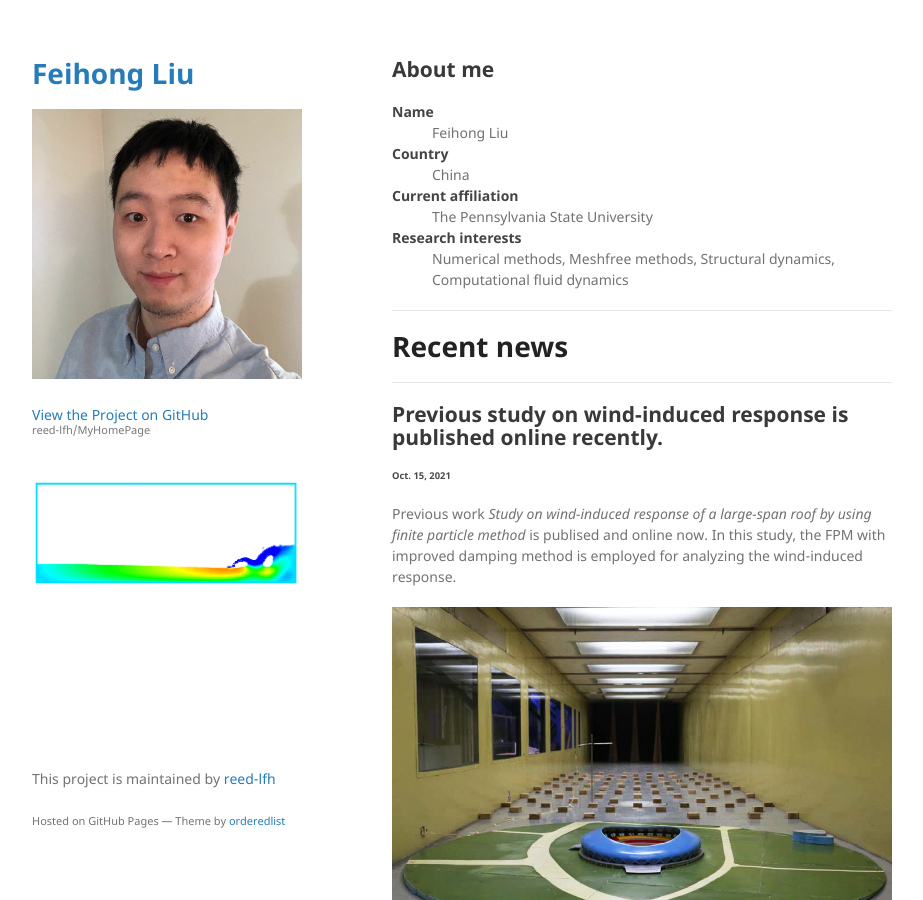
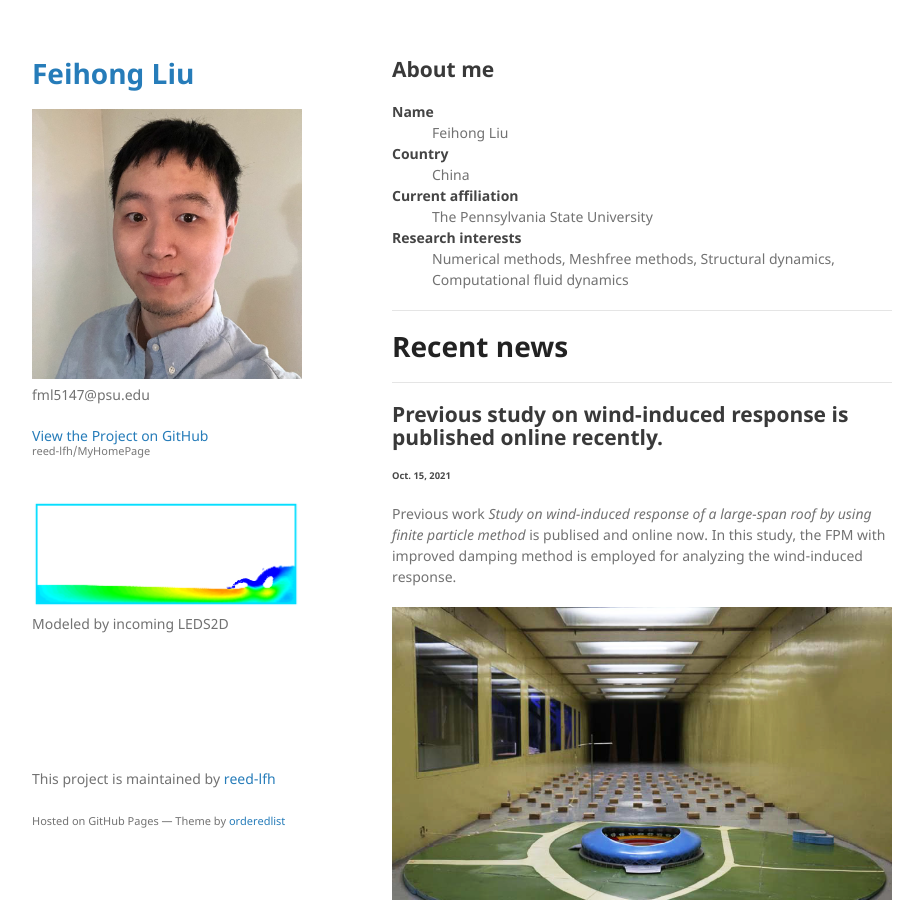
Before and after one commit to reed-lfh/MyHomePage, a Jekyll site: the page built from index.md, in a window 1280 px wide and 900 px high. Shown: the whole window, without its empty margins (178-1101 px from the left). Built offline with Jekyll 4.4.1, drawn with Linux system fonts in a browser that asks for light colours; the repository's description, which GitHub fills in, is left out.

Commit message:
Update _config.yml

```diff
--- a/_config.yml
+++ b/_config.yml
@@ -1,8 +1,8 @@
 title: Feihong Liu
 logo: /assets/img/me.jpg
-description:
+description: fml5147@psu.edu
 show_downloads: false
 google_analytics:
 theme: jekyll-theme-minimal
 postimage: /assets/img/dambreak.png
-postimagedescription:
+postimagedescription: Modeled by incoming LEDS2D
```
